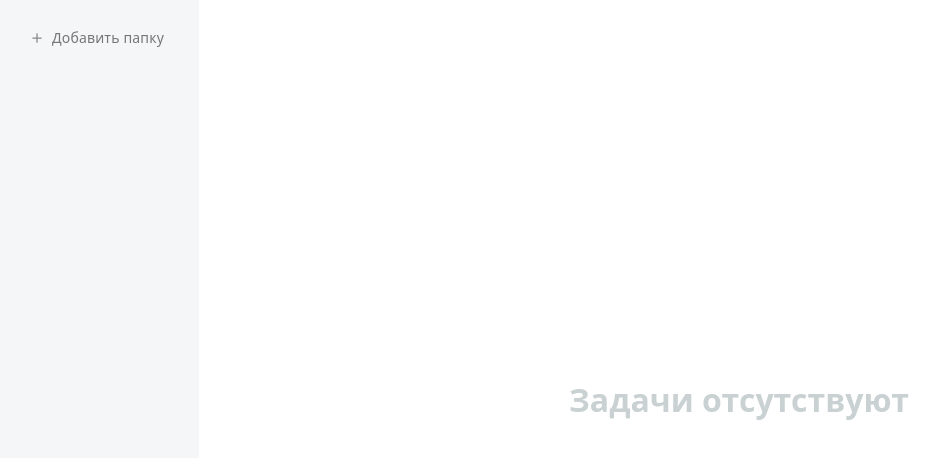
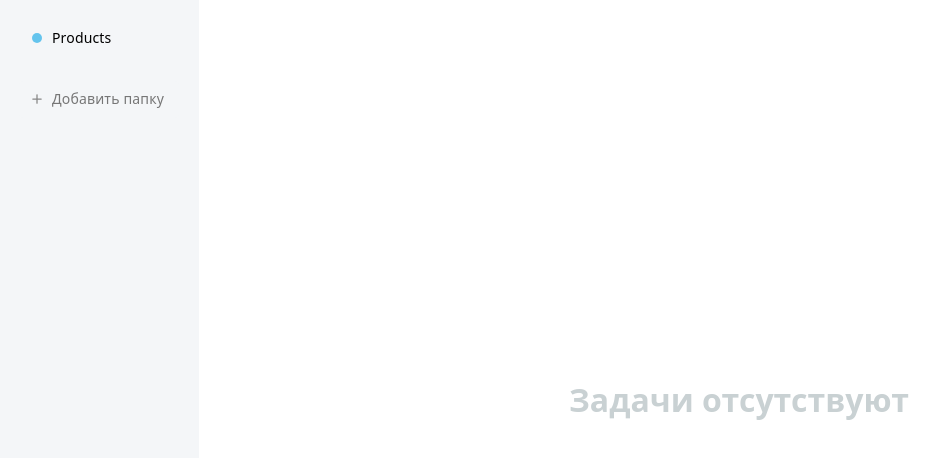
Before and after one commit to 13RedFox/todos_typescript, a React (Vite) app: page / in a window 1280 px wide. Shown: the top 458 px of the page, without its empty margins (1-940 px from the left). Built offline with nearby package versions, Linux system fonts and the light colour scheme.

Commit message:
:sparkles: Added FolderList component & render FolderItems in the project.

```diff
--- /dev/null
+++ b/src/App/index.ts
@@ -0,0 +1 @@
+export * from './App';
--- a/src/main.tsx
+++ b/src/main.tsx
@@ -1,6 +1,6 @@
 import React from 'react';
 import ReactDOM from 'react-dom/client';
-import { App } from './App/App';
+import { App } from './App/';
 
 import './scss/main.scss';
 
--- a/src/module/FolderList/FolderList.module.scss
+++ b/src/module/FolderList/FolderList.module.scss
@@ -0,0 +1,51 @@
+.list {
+  display: flex;
+  flex-direction: column;
+  margin-bottom: 25px;
+}
+
+.item {
+  display: flex;
+  align-items: center;
+  justify-content: flex-start;
+  border-radius: 4px;
+  padding: 10px 13px;
+  cursor: pointer;
+  transition: all 0.3s ease-in-out;
+  &:hover {
+    background-color: #fff;
+    box-shadow: 0px 2px 10px rgba(0, 0, 0, 0.05);
+  }
+  &:hover &__icon {
+    opacity: 1;
+  }
+
+  &__color {
+    display: flex;
+    $size: 10px;
+    min-width: $size;
+    min-height: $size;
+    border-radius: 50%;
+    margin-right: 10px;
+  }
+
+  &__title {
+    width: 100%;
+    display: flex;
+    justify-content: space-between;
+    align-items: center;
+    font-size: 14px;
+    line-height: 114%;
+    letter-spacing: 0.15px;
+  }
+
+  &__icon {
+    $size: 10px;
+    width: $size;
+    height: $size;
+    rotate: 45deg;
+    margin-left: 5px;
+    transition: opacity 0.3s ease-in-out;
+    opacity: 0;
+  }
+}
--- a/src/module/FolderList/FolderList.tsx
+++ b/src/module/FolderList/FolderList.tsx
@@ -1,13 +1,14 @@
 import { FC } from 'react';
 import { FolderType } from '../../types/folder.type';
 import { FolderListItem } from './components/FolderListItem';
+import styles from './FolderList.module.scss';
 
 interface FolderListProps {
   data: FolderType[];
 }
 export const FolderList: FC<FolderListProps> = ({ data }) => {
   return (
-    <ul>
+    <ul className={styles.list}>
       {[] &&
         data.map((el) => (
           <FolderListItem
--- a/src/module/FolderList/components/FolderListItem.tsx
+++ b/src/module/FolderList/components/FolderListItem.tsx
@@ -1,11 +1,27 @@
 import { FC } from 'react';
+import { Icon } from '../../../components';
 import { FolderType } from '../../../types/folder.type';
 
+import styles from '../FolderList.module.scss';
+
 type FolderListItemProps = FolderType;
+
 export const FolderListItem: FC<FolderListItemProps> = ({ title, color, id }) => {
+  const cutTitle = title.length > 10 ? title.slice(0, 10) + '...' : title;
+
   return (
-    <li>
-      {title} {color}
+    <li className={styles.item}>
+      <div
+        className={styles.item__color}
+        style={{ backgroundColor: color }}
+      />
+      <span className={styles.item__title}>
+        {cutTitle}
+        <Icon
+          name='plus'
+          className={styles.item__icon}
+        />
+      </span>
     </li>
   );
 };
--- a/src/module/Sidebar/Sidebar.tsx
+++ b/src/module/Sidebar/Sidebar.tsx
@@ -10,7 +10,9 @@ interface SidebarProps {
 }
 
 export const Sidebar: FC<SidebarProps> = ({ setCurrentFolderId }) => {
-  const [data, setData] = useState<FolderType[]>([]);
+  const [data, setData] = useState<FolderType[]>([
+    { id: 'b1681e3b938', title: 'Products', color: '#64c4ed' },
+  ]);
 
   const [isOpenModal, setIsOpenModal] = useState<boolean>(false);
 
```
